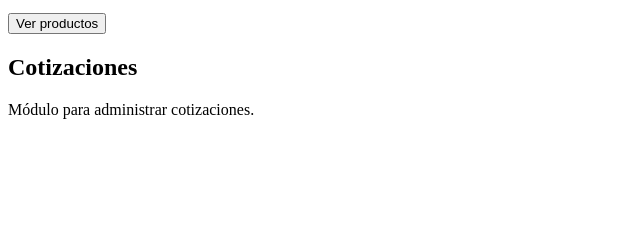
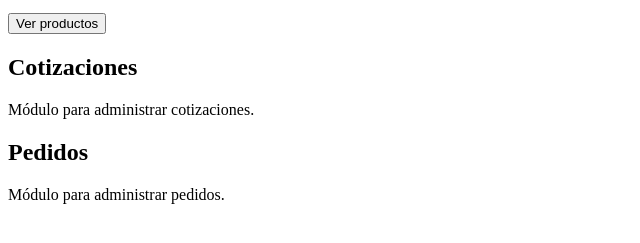
Before and after one commit to Gabriel-Shakur/practica-git, a plain HTML site: page index.html in a window 1280 px wide. Shown: the part 87-330 px from the top of the page, without its empty margins (0-640 px from the left). Drawn offline with Linux system fonts and the light colour scheme.

Commit message:
agregar seccion de pedidos

```diff
--- a/index.html
+++ b/index.html
@@ -4,3 +4,6 @@
 
 <h2>Cotizaciones</h2>
 <p>Módulo para administrar cotizaciones.</p>
+
+<h2>Pedidos</h2>
+<p>Módulo para administrar pedidos.</p>
```
